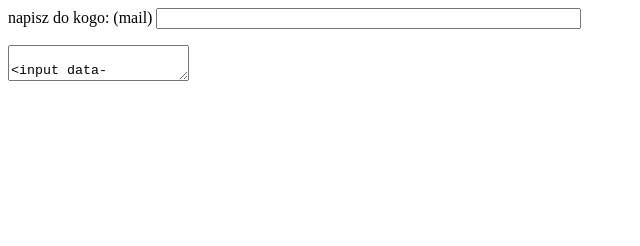
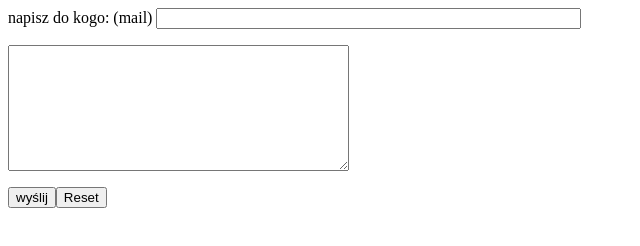
Before and after one commit to kaskader2000/https-pierremail.tk-, a plain HTML site: page app/new.html in a window 1280 px wide. Shown: the whole page, without its empty margins (0-640 px from the left). Drawn offline with Linux system fonts and the light colour scheme.

Commit message:
Update new.html

```diff
--- a/app/new.html
+++ b/app/new.html
@@ -4,7 +4,7 @@ napisz do kogo: (mail)
 <input type="text" size="50">
 
 </form>
-  <textarea name="list cols=40 rows=8></textarea>
+  <textarea name="list" cols=40 rows=8></textarea>
                   <p>
                   <input type="submit" value="wyślij"><input type="reset">
 </html>
```
